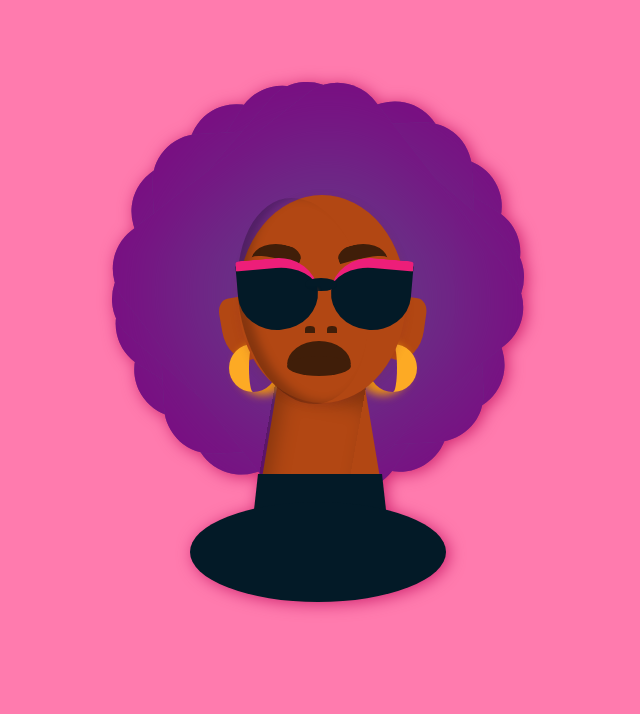
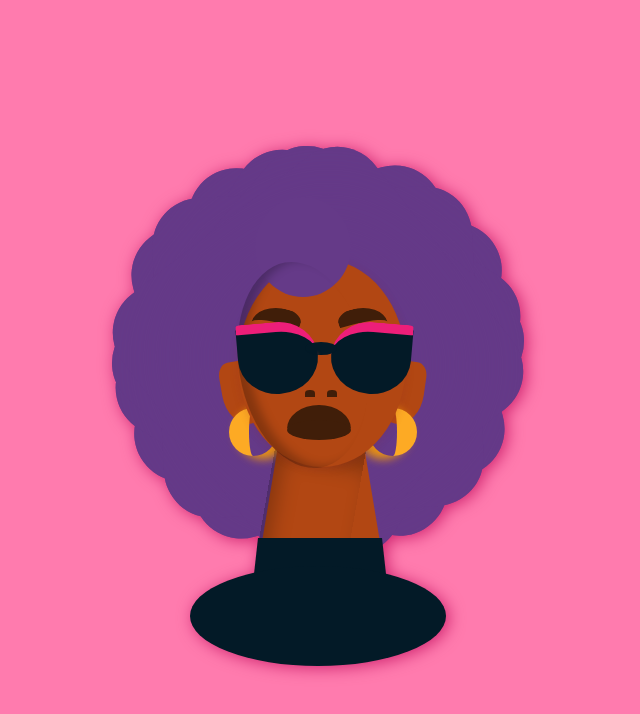
Before and after one commit to kamogeloo/CSS_ART, a plain HTML site: page index.html in a window 1280 px wide. Shown: the whole page, without its empty margins (309-949 px from the left). Drawn offline with Linux system fonts and the light colour scheme.

Commit message:
added fringe

```diff
--- a/style.css
+++ b/style.css
@@ -22,6 +22,7 @@ body{
     --top: rgb(3, 26, 39);
     --eyebrow: #401e09;
   position: relative;
+  overflow-y: hidden;
 }
 
 div{
@@ -39,6 +40,7 @@ div{
 
 }
 .art{
+    margin-top: 10%;
     width: 100%;
     height: 100%;
     filter: drop-shadow(3px 2px 8px var(--shadow));
@@ -54,7 +56,7 @@ div{
   background-color: var(--hair);
    width: 20em;
    height: 20em;
-   box-shadow: inset 10px 2px 150px 10px purple;
+   box-shadow: inset 10px 2px 150px 10px var(--hair);
    border-radius: 15%;
    border: 0px solid transparent;
 }
@@ -103,14 +105,14 @@ div{
     box-shadow: rgba(142, 41, 41, 0.2) 0px 2px 8px 0px;
     z-index: 1;
 }
-/* .fringe{
+.fringe{
     width: 6em;
     height: 3em;
     left: 10%;
     top: -30%;
     border-bottom: 100px solid var(--hair);
     border-radius: 100%;
-} */
+}
 
 .eyebrow-left{
     width: 3em;
```
